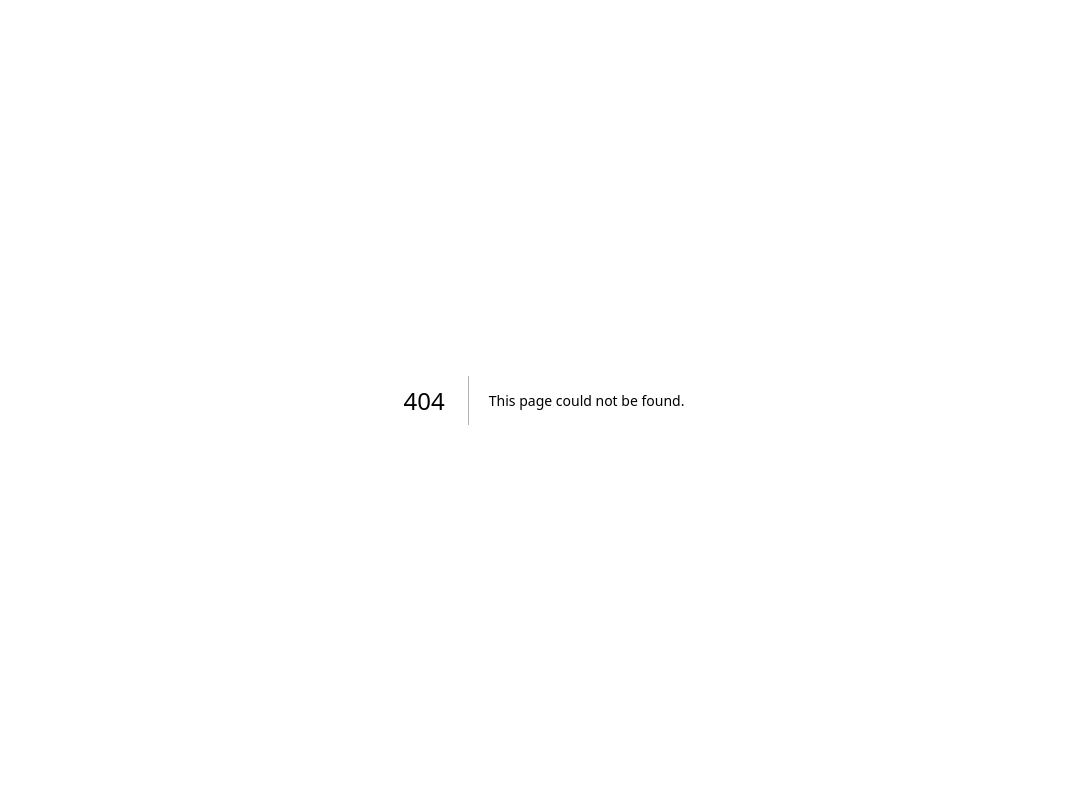
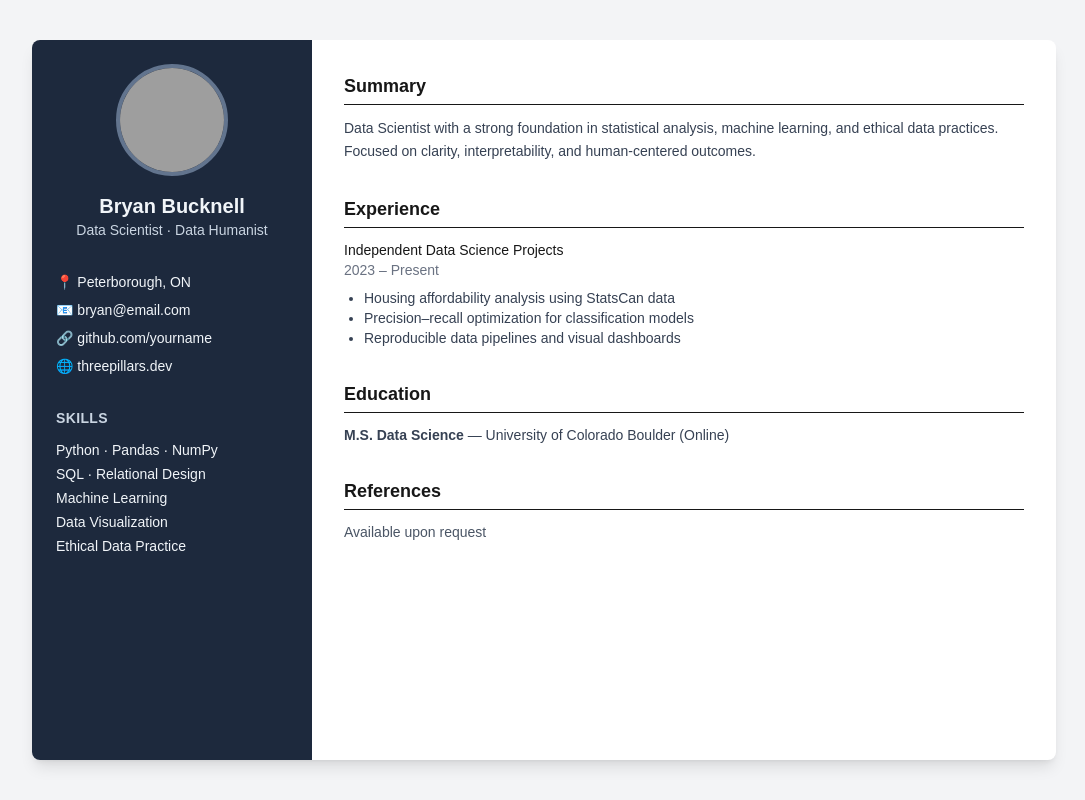
Before and after one commit to BryanB-prog/ThreePillars, a Next.js app: page /resume in a window 1280 px wide. Before the commit this address had no page. Shown: the whole page, without its empty margins (96-1181 px from the left). Built offline with nearby package versions, Linux system fonts and the light colour scheme; grey boxes are pictures that could not be loaded.

Commit message:
Create page.tsx

```diff
--- /dev/null
+++ b/app/resume/page.tsx
@@ -0,0 +1,106 @@
+export default function ResumePage() {
+  return (
+    <main className="min-h-screen bg-gray-100 flex justify-center py-10">
+      <div className="w-full max-w-5xl bg-white shadow-lg rounded-lg overflow-hidden md:grid md:grid-cols-[280px_1fr]">
+
+        {/* LEFT SIDEBAR */}
+        <aside className="bg-slate-800 text-slate-100 p-6">
+          <div className="flex flex-col items-center text-center">
+            <img
+              src="/profile.jpg"
+              alt="Profile"
+              className="w-28 h-28 rounded-full border-4 border-slate-500 mb-4"
+            />
+            <h1 className="text-xl font-semibold">Bryan Bucknell</h1>
+            <p className="text-sm text-slate-300">
+              Data Scientist · Data Humanist
+            </p>
+          </div>
+
+          {/* Contact */}
+          <section className="mt-8 space-y-2 text-sm">
+            <p>📍 Peterborough, ON</p>
+            <p>📧 bryan@email.com</p>
+            <p>🔗 github.com/yourname</p>
+            <p>🌐 threepillars.dev</p>
+          </section>
+
+          {/* Skills */}
+          <section className="mt-8">
+            <h2 className="text-sm font-semibold uppercase tracking-wide text-slate-300 mb-3">
+              Skills
+            </h2>
+            <ul className="space-y-1 text-sm">
+              <li>Python · Pandas · NumPy</li>
+              <li>SQL · Relational Design</li>
+              <li>Machine Learning</li>
+              <li>Data Visualization</li>
+              <li>Ethical Data Practice</li>
+            </ul>
+          </section>
+        </aside>
+
+        {/* MAIN CONTENT */}
+        <section className="p-8 space-y-8">
+
+          {/* Summary */}
+          <section>
+            <h2 className="text-lg font-semibold border-b pb-1 mb-3">
+              Summary
+            </h2>
+            <p className="text-sm text-gray-700 leading-relaxed">
+              Data Scientist with a strong foundation in statistical analysis,
+              machine learning, and ethical data practices. Focused on clarity,
+              interpretability, and human-centered outcomes.
+            </p>
+          </section>
+
+          {/* Experience */}
+          <section>
+            <h2 className="text-lg font-semibold border-b pb-1 mb-3">
+              Experience
+            </h2>
+
+            <div className="space-y-4 text-sm">
+              <div>
+                <h3 className="font-medium">
+                  Independent Data Science Projects
+                </h3>
+                <p className="text-gray-500">
+                  2023 – Present
+                </p>
+                <ul className="list-disc ml-5 mt-2 text-gray-700">
+                  <li>Housing affordability analysis using StatsCan data</li>
+                  <li>Precision–recall optimization for classification models</li>
+                  <li>Reproducible data pipelines and visual dashboards</li>
+                </ul>
+              </div>
+            </div>
+          </section>
+
+          {/* Education */}
+          <section>
+            <h2 className="text-lg font-semibold border-b pb-1 mb-3">
+              Education
+            </h2>
+
+            <p className="text-sm text-gray-700">
+              <strong>M.S. Data Science</strong> — University of Colorado Boulder (Online)
+            </p>
+          </section>
+
+          {/* References */}
+          <section>
+            <h2 className="text-lg font-semibold border-b pb-1 mb-3">
+              References
+            </h2>
+            <p className="text-sm text-gray-600">
+              Available upon request
+            </p>
+          </section>
+
+        </section>
+      </div>
+    </main>
+  );
+}
```
